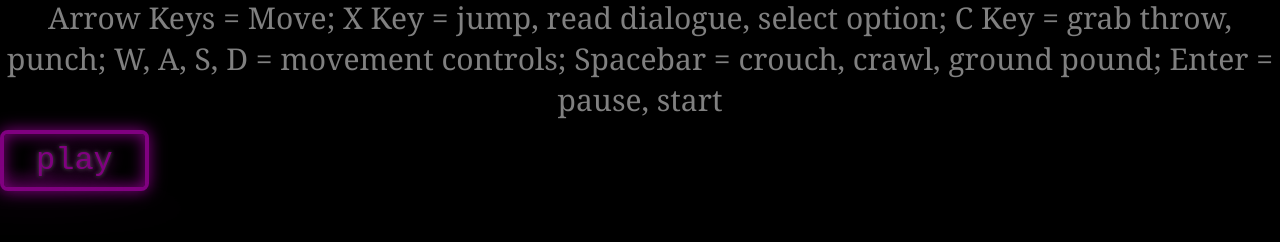
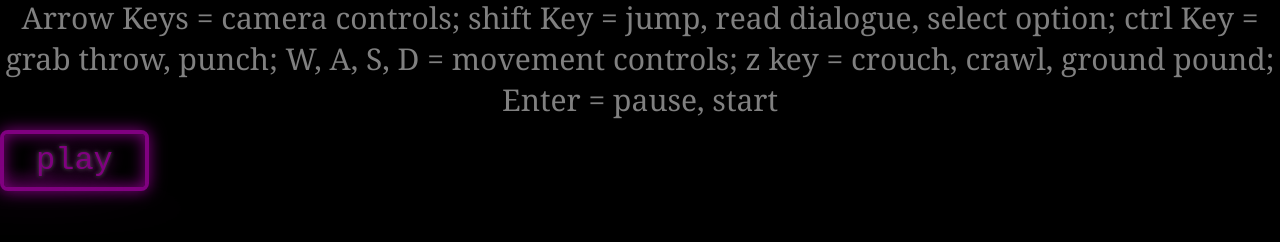
Before and after one commit to LucasPO4/kerosenedev.github.io, a plain HTML site: page mario.html in a window 1280 px wide. Shown: the part 140-382 px from the top of the page. Drawn offline with Linux system fonts and the light colour scheme.

Commit message:
Update mario.html

```diff
--- a/mario.html
+++ b/mario.html
@@ -3,11 +3,11 @@
         <link href="style.css" rel="stylesheet" type="text/css">
         <p>super mario 64 @</p>
         <h1>KEROSENE</h1>
-        <p>Arrow Keys = Move;
-            X Key = jump, read dialogue,  select option;
-            C Key = grab throw, punch;
+        <p>Arrow Keys = camera controls;
+            shift Key = jump, read dialogue,  select option;
+            ctrl Key = grab throw, punch;
             W, A, S, D = movement controls;
-            Spacebar = crouch, crawl, ground pound;
+            z key = crouch, crawl, ground pound;
             Enter = pause, start</p>
             <div id="bombo">
             <button id='mario-unlock'>play</button>
```
